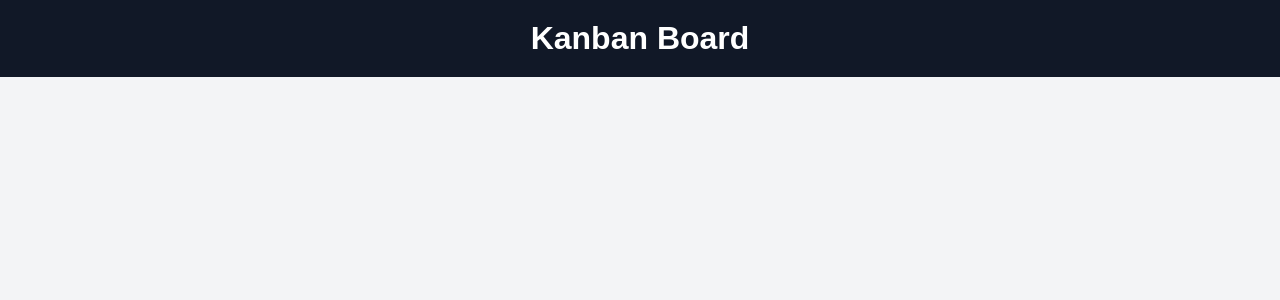
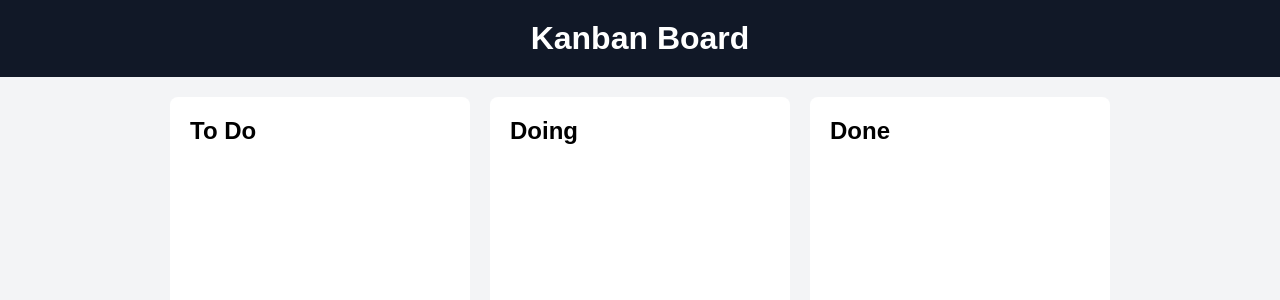
Before and after one commit to gdev-13/react-kanban, a React (Vite) app: page / in a window 1280 px wide. Shown: the top 300 px of the page. Built offline with nearby package versions, Linux system fonts and the light colour scheme.

Commit message:
feat: criar colunas do quadro kanban

```diff
--- a/src/App.jsx
+++ b/src/App.jsx
@@ -1,9 +1,16 @@
 import Header from './components/Header/Header'
+import Column from './components/Column/Column'
 
 function App() {
   return (
     <div>
       <Header />
+
+      <main className="board">
+        <Column title="To Do" />
+        <Column title="Doing" />
+        <Column title="Done" />
+      </main>
     </div>
   )
 }
--- /dev/null
+++ b/src/components/Column/Column.css
@@ -0,0 +1,7 @@
+.column {
+  background: white;
+  width: 300px;
+  min-height: 400px;
+  border-radius: 8px;
+  padding: 20px;
+}
--- /dev/null
+++ b/src/components/Column/Column.jsx
@@ -0,0 +1,11 @@
+import './Column.css'
+
+function Column({ title }) {
+  return (
+    <div className="column">
+      <h2>{title}</h2>
+    </div>
+  )
+}
+
+export default Column
--- a/src/styles/global.css
+++ b/src/styles/global.css
@@ -8,3 +8,10 @@ body {
   font-family: Arial, Helvetica, sans-serif;
   background: #f3f4f6;
 }
+
+.board {
+  display: flex;
+  justify-content: center;
+  gap: 20px;
+  padding: 20px;
+}
```
